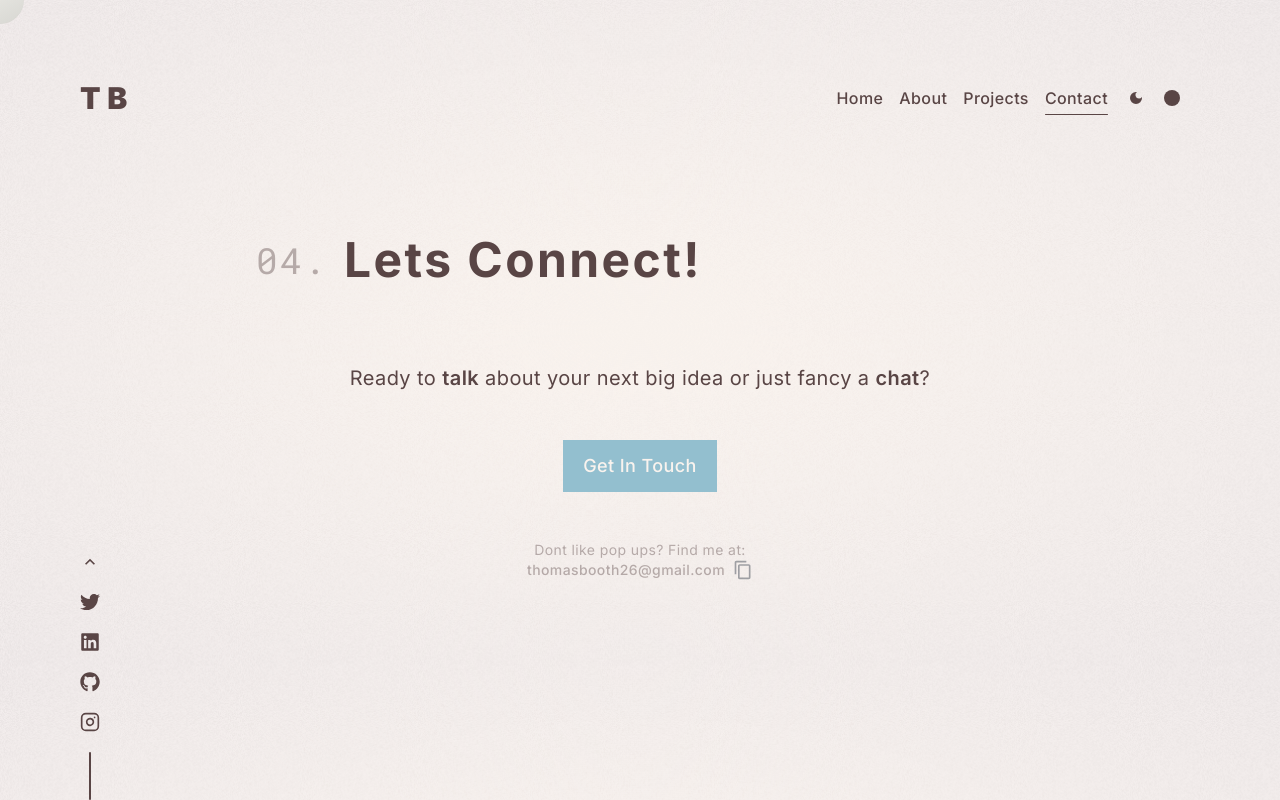
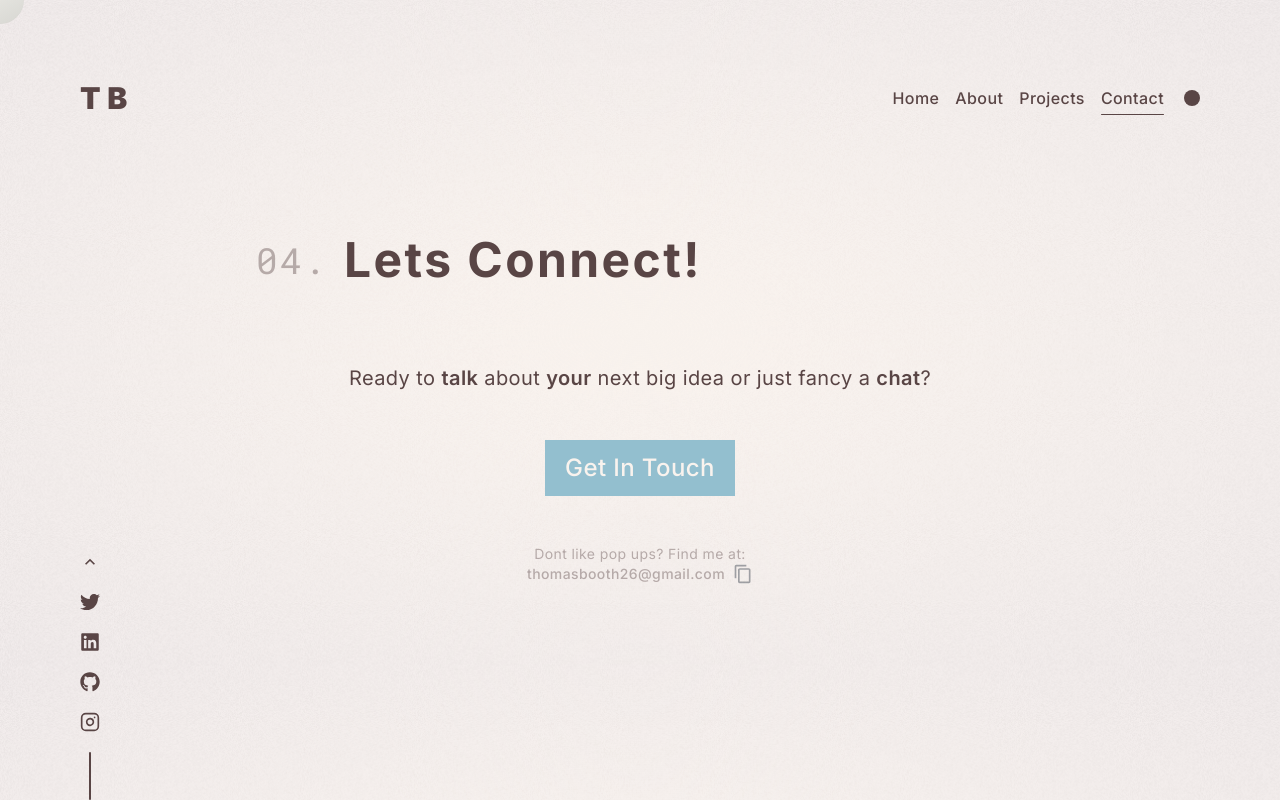
Before and after one commit to thomassbooth/Thomas-Booth-Portfolio, a Next.js app: page /contact in a window 1280 px wide. Built offline with nearby package versions, Linux system fonts and the light colour scheme.

Commit message:
remove moon and make get in touch larger

```diff
--- a/app/contact/page.tsx
+++ b/app/contact/page.tsx
@@ -20,10 +20,10 @@ const ContactPage = () => {
       <div className = 'w-full flex justify-center mt-20'>
         <div className = 'w-4/5 text-center text-xl'>
           <p>
-            Ready to <span className = 'font-semibold'>talk</span> about your next big idea or just fancy a <span className = 'font-semibold'>chat</span>?
+            Ready to <span className = 'font-semibold'>talk</span> about <span className = 'font-semibold'>your</span> next big idea or just fancy a <span className = 'font-semibold'>chat</span>?
           </p>
           <a href="mailto:thomasbooth26@gmail.com">
-            <div className = 'inline-block text-[#F9F3EE] px-5 py-3 bg-pastel-blue-light hover:bg-pastel-blue-dark/80 hover:scale-[1.02] transition-all items-center gap-2 my-12 font-medium text-lg'>
+            <div className = 'inline-block text-[#F9F3EE] px-5 py-3 bg-pastel-blue-light hover:bg-pastel-blue-dark/80 hover:scale-[1.02] transition-all items-center gap-2 my-12 font-medium text-2xl'>
               Get In Touch
             </div>
           </a>
--- a/components/navbar/Navbar.tsx
+++ b/components/navbar/Navbar.tsx
@@ -59,10 +59,10 @@ const Navbar = () => {
                   </li>
                 ))}
               </ul>
-              <div className = 'px-5'>
+              {/* <div className = 'px-5'>
                 <DarkmodeIcon/>
-              </div>
-              <div className = 'pr-5'>
+              </div> */}
+              <div className = 'pl-5'>
                 <CircleToggle/>
               </div>
             </nav>
```
